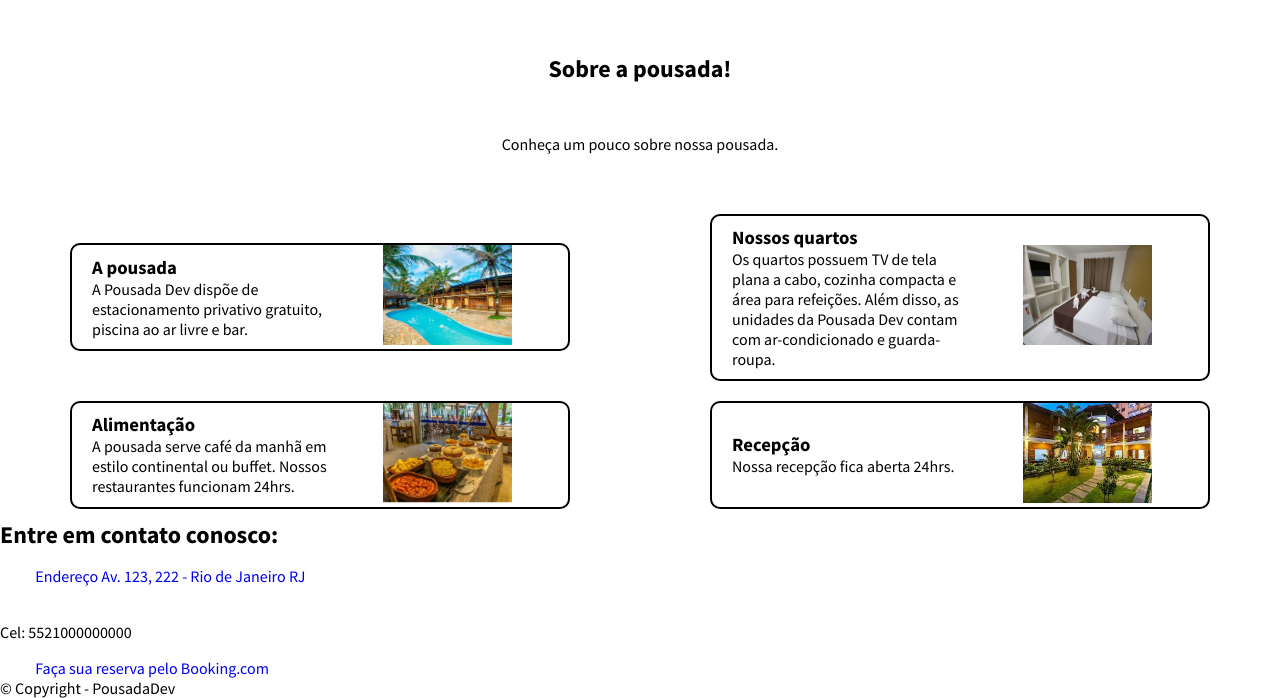
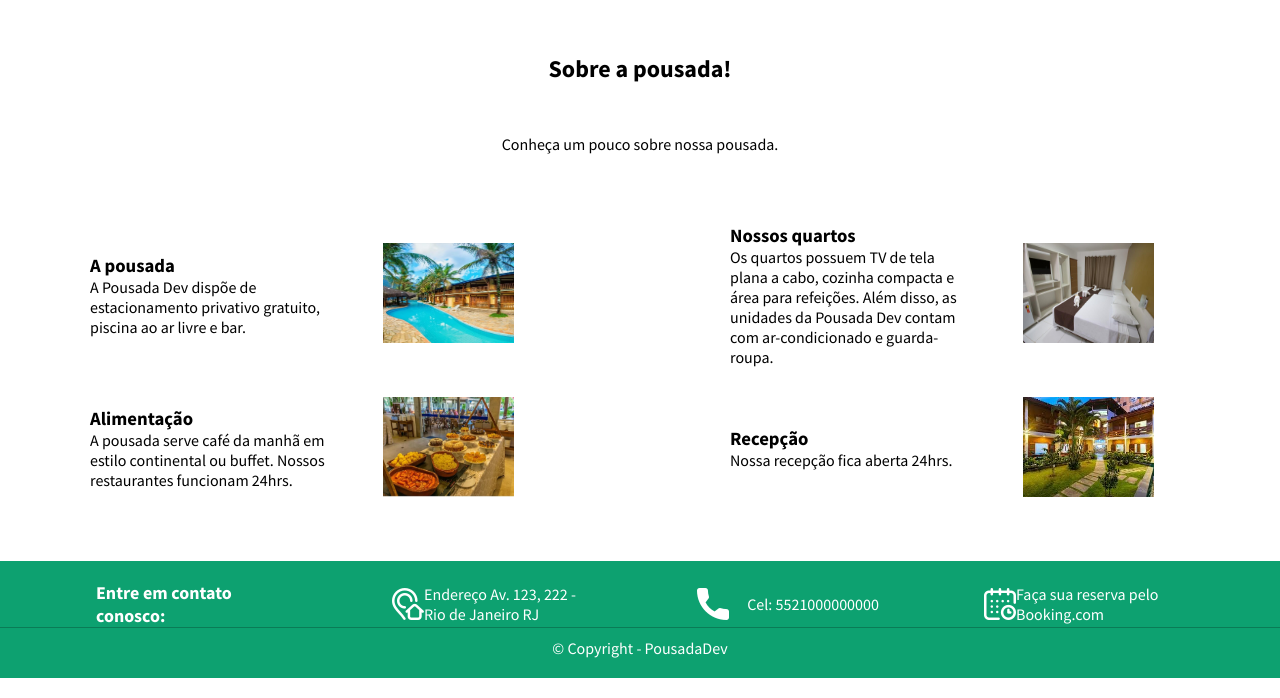
Before and after one commit to Ramon027/pousada-web, a plain HTML site: page index.html in a window 1280 px wide. Shown: the part 1556-2254 px from the top of the page. Drawn offline with Linux system fonts and the light colour scheme.

Commit message:
finalizado

```diff
--- a/index.html
+++ b/index.html
@@ -147,7 +147,7 @@
     </div>
 
     <div class="container-rodape">
-        <div class="rodape">
+
             <div class="contatos">
                 <div class="cards-contatos">
                     <h2>Entre em contato conosco:</h2>
@@ -167,12 +167,12 @@
                 </div>
 
             </div>
-            <div>
+            <div class="copy">
                 <p>© Copyright - PousadaDev</p>
             </div>
 
 
-        </div>
+
 
     </div>
 
--- a/style.css
+++ b/style.css
@@ -128,6 +128,7 @@ iframe{
 }
 
 #sobre{
+    padding-bottom: 50px;
     width: 100%;
     display: flex;
     flex-direction: column;
@@ -148,8 +149,8 @@ iframe{
     align-items: center;
     justify-content: space-between;
     gap: 30px;
-    border: 2px solid black;
-    border-radius: 10px;
+
+
 
 
 }
@@ -170,3 +171,43 @@ iframe{
     width:70%;
     height: 100px;
 }
+
+.container-rodape{
+    height: 100%;
+    width: 100%;
+    background-color:rgb(13, 161, 112);
+    padding-top: 20px;
+    padding-bottom: 20px;
+
+
+}
+.contatos{
+    display: flex;
+    align-items: center;
+    justify-content: space-evenly;
+    flex-wrap: wrap;
+    border-bottom: 1px solid rgba(0, 0, 0, 0.233);
+
+
+}
+.cards-contatos{
+    width: 200px;
+    display: flex;
+    align-items: center;
+    justify-content: space-around;
+    color: #fff;
+
+
+}
+.cards-contatos a{
+    color:#fff;
+}
+.cards-contatos h2{
+    font-size: 18px;
+}
+.copy{
+    padding-top: 10px;
+    text-align: center;
+    color: #fff;
+
+}
```
